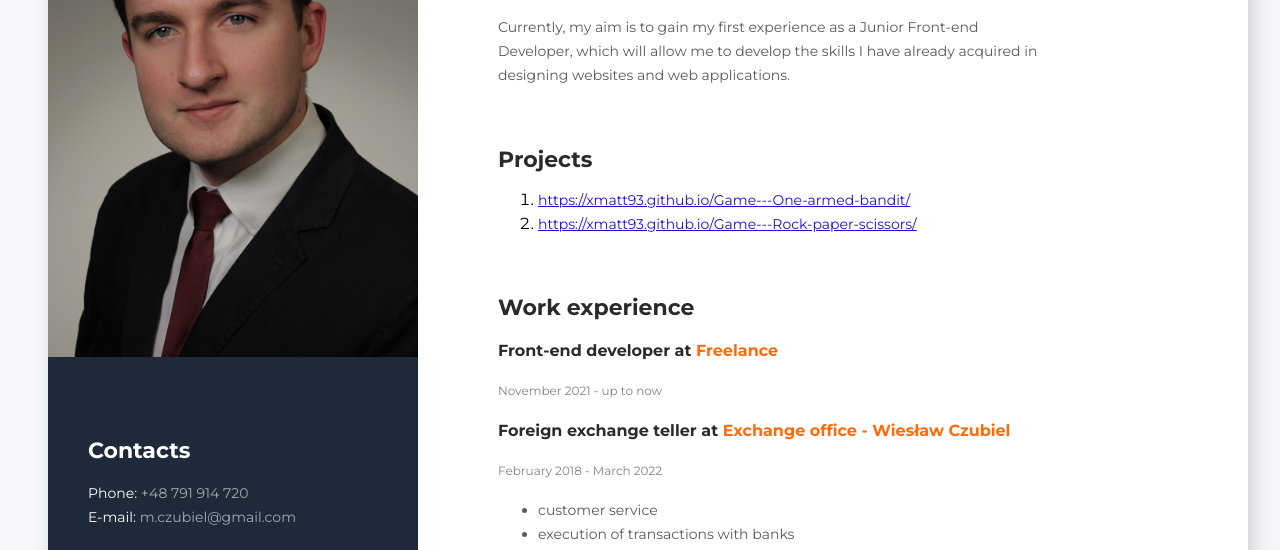
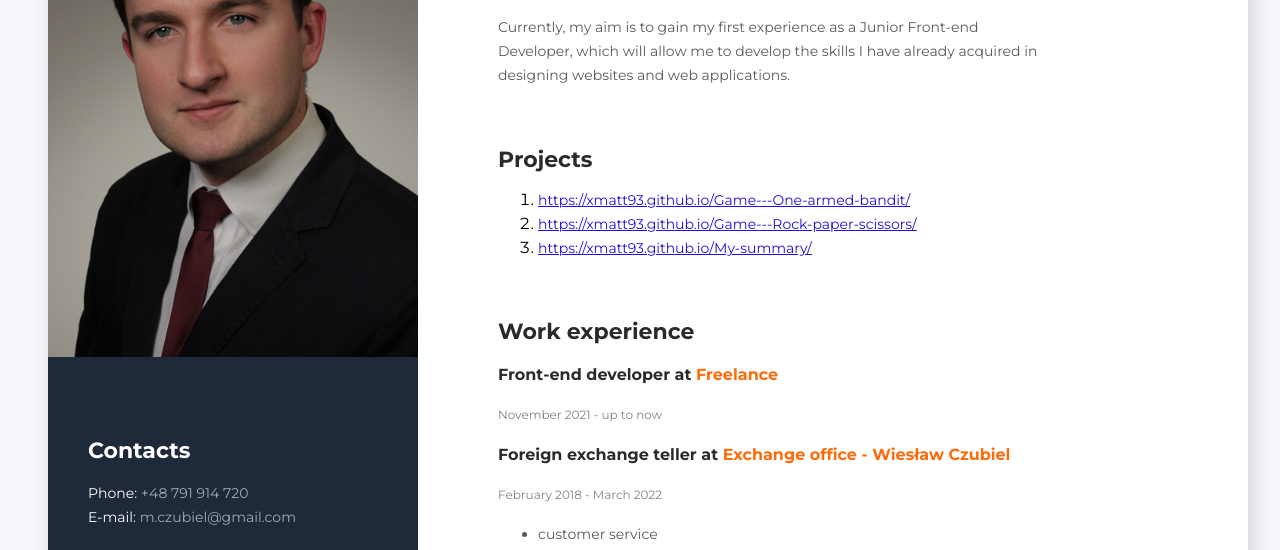
Before and after one commit to xmatt93/My-summary, a plain HTML site: page index.html in a window 1280 px wide. Shown: the part 247-797 px from the top of the page. Drawn offline with Linux system fonts and the light colour scheme.

Commit message:
Add 3rd project in section projects

```diff
--- a/index.html
+++ b/index.html
@@ -93,6 +93,11 @@
               https://xmatt93.github.io/Game---Rock-paper-scissors/
             </a>
           </li>
+          <li>
+            <a href="https://xmatt93.github.io/Game---Rock-paper-scissors/" class="projects-link">
+              https://xmatt93.github.io/My-summary/
+            </a>
+          </li>
         </ol>
       </section>
       <section class="jobs">
```
